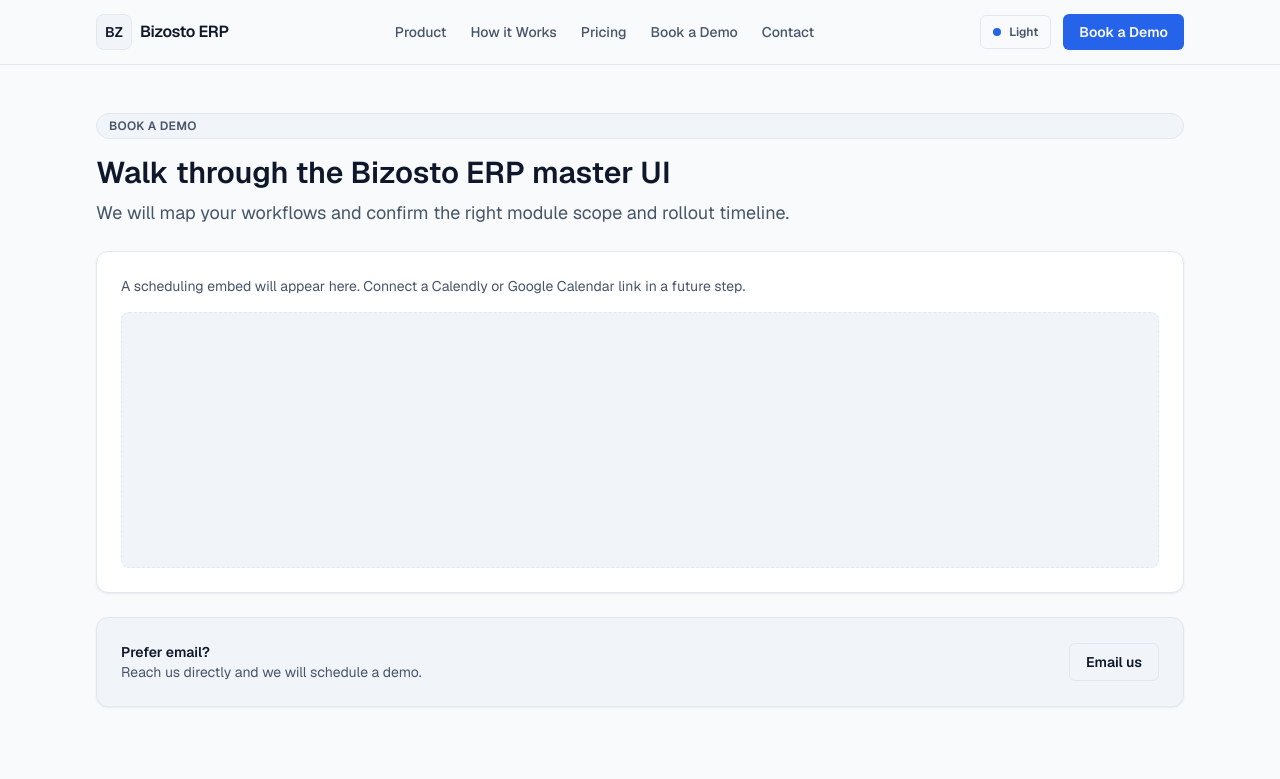
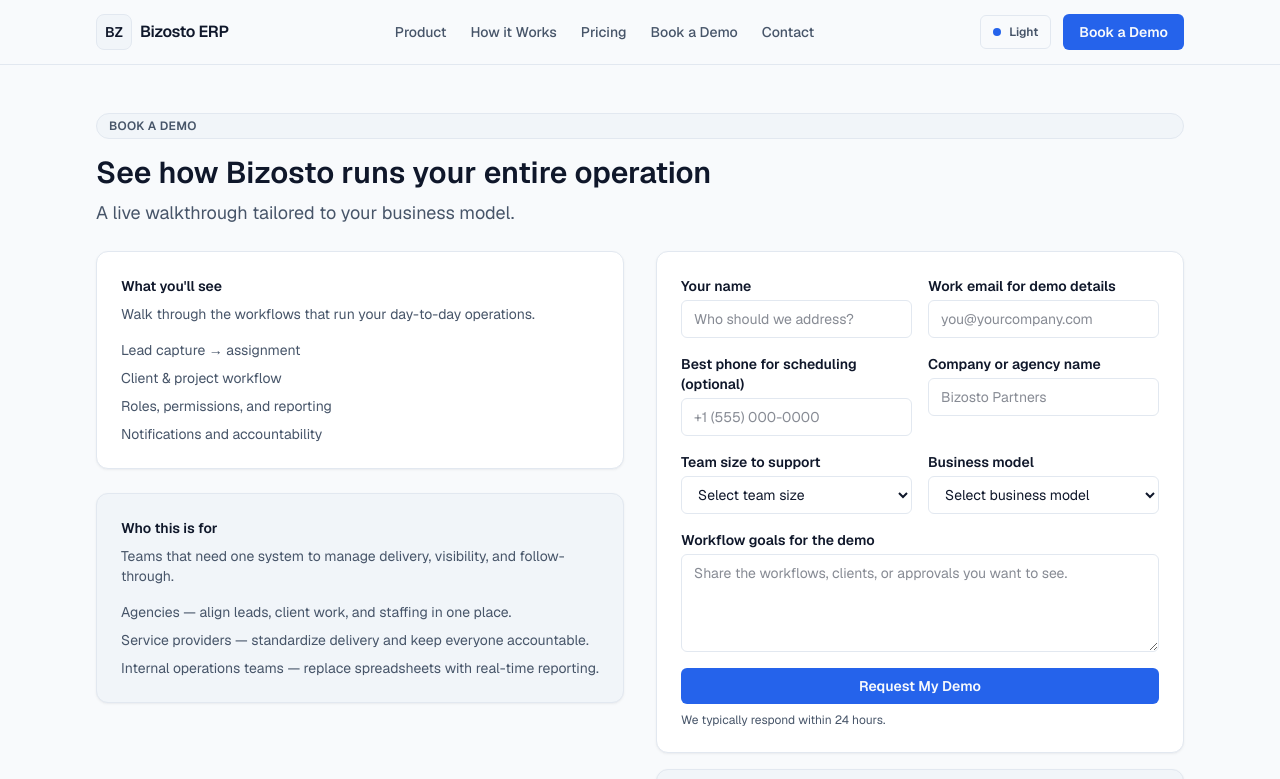
Before and after one commit to lacreativodesign/bizosto-website, a Next.js app: page /book-demo in a window 1280 px wide. Shown: the top 779 px of the page. Built offline with nearby package versions, Linux system fonts and the light colour scheme.

Commit message:
Polish Book Demo page for sales conversion

```diff
--- a/app/book-demo/page.tsx
+++ b/app/book-demo/page.tsx
@@ -2,7 +2,7 @@ import type { Metadata } from "next";
 import Container from "@/components/Container";
 import SectionHeading from "@/components/SectionHeading";
 import Card from "@/components/Card";
-import Button from "@/components/Button";
+import ContactForm from "@/components/ContactForm";
 
 export const metadata: Metadata = {
   title: "Book a Demo",
@@ -16,25 +16,51 @@ export default function BookDemoPage() {
       <Container className="space-y-6">
         <SectionHeading
           eyebrow="Book a demo"
-          title="Walk through the Bizosto ERP master UI"
-          subtitle="We will map your workflows and confirm the right module scope and rollout timeline."
+          title="See how Bizosto runs your entire operation"
+          subtitle="A live walkthrough tailored to your business model."
         />
-        <Card className="space-y-4">
-          <p className="text-sm text-muted-foreground">
-            A scheduling embed will appear here. Connect a Calendly or Google Calendar link in a future
-            step.
-          </p>
-          <div className="h-64 rounded-lg border border-dashed border-border bg-surface-muted" />
-        </Card>
-        <Card className="flex flex-col items-start justify-between gap-4 bg-surface-muted sm:flex-row sm:items-center">
-          <div>
-            <p className="text-sm font-semibold text-foreground">Prefer email?</p>
-            <p className="text-sm text-muted-foreground">Reach us directly and we will schedule a demo.</p>
+        <div className="grid gap-8 lg:grid-cols-[minmax(0,1fr)_minmax(0,1fr)]">
+          <div className="space-y-6">
+            <Card className="space-y-4">
+              <div className="space-y-2">
+                <p className="text-sm font-semibold text-foreground">What you&apos;ll see</p>
+                <p className="text-sm text-muted-foreground">
+                  Walk through the workflows that run your day-to-day operations.
+                </p>
+              </div>
+              <ul className="space-y-2 text-sm text-muted-foreground">
+                <li>Lead capture → assignment</li>
+                <li>Client &amp; project workflow</li>
+                <li>Roles, permissions, and reporting</li>
+                <li>Notifications and accountability</li>
+              </ul>
+            </Card>
+            <Card className="space-y-4 bg-surface-muted">
+              <div className="space-y-2">
+                <p className="text-sm font-semibold text-foreground">Who this is for</p>
+                <p className="text-sm text-muted-foreground">
+                  Teams that need one system to manage delivery, visibility, and follow-through.
+                </p>
+              </div>
+              <div className="space-y-2 text-sm text-muted-foreground">
+                <p>Agencies — align leads, client work, and staffing in one place.</p>
+                <p>Service providers — standardize delivery and keep everyone accountable.</p>
+                <p>Internal operations teams — replace spreadsheets with real-time reporting.</p>
+              </div>
+            </Card>
           </div>
-          <Button href="mailto:hello@bizosto.com" variant="outline">
-            Email us
-          </Button>
-        </Card>
+          <div className="space-y-4">
+            <ContactForm />
+            <Card className="space-y-2 bg-surface-muted">
+              <p className="text-sm font-semibold text-foreground">Trusted by operators</p>
+              <ul className="space-y-2 text-sm text-muted-foreground">
+                <li>Built by operators</li>
+                <li>No obligation demo</li>
+                <li>Real workflows, not slides</li>
+              </ul>
+            </Card>
+          </div>
+        </div>
       </Container>
     </div>
   );
--- a/components/ContactForm.tsx
+++ b/components/ContactForm.tsx
@@ -146,7 +146,7 @@ export default function ContactForm() {
           </div>
           <div className="flex flex-col gap-1">
             <label className="text-sm font-semibold text-foreground" htmlFor="fullName">
-              Full name
+              Your name
             </label>
             <input
               id="fullName"
@@ -154,13 +154,13 @@ export default function ContactForm() {
               value={form.fullName}
               onChange={handleChange}
               className="rounded-md border border-border bg-surface px-3 py-2 text-sm text-foreground"
-              placeholder="Jordan Ellis"
+              placeholder="Who should we address?"
             />
             {errors.fullName ? <p className="text-xs text-primary">{errors.fullName}</p> : null}
           </div>
           <div className="flex flex-col gap-1">
             <label className="text-sm font-semibold text-foreground" htmlFor="email">
-              Work email
+              Work email for demo details
             </label>
             <input
               id="email"
@@ -168,13 +168,13 @@ export default function ContactForm() {
               value={form.email}
               onChange={handleChange}
               className="rounded-md border border-border bg-surface px-3 py-2 text-sm text-foreground"
-              placeholder="you@agency.com"
+              placeholder="you@yourcompany.com"
             />
             {errors.email ? <p className="text-xs text-primary">{errors.email}</p> : null}
           </div>
           <div className="flex flex-col gap-1">
             <label className="text-sm font-semibold text-foreground" htmlFor="phone">
-              Phone
+              Best phone for scheduling (optional)
             </label>
             <input
               id="phone"
@@ -187,7 +187,7 @@ export default function ContactForm() {
           </div>
           <div className="flex flex-col gap-1">
             <label className="text-sm font-semibold text-foreground" htmlFor="company">
-              Company
+              Company or agency name
             </label>
             <input
               id="company"
@@ -201,7 +201,7 @@ export default function ContactForm() {
           </div>
           <div className="flex flex-col gap-1">
             <label className="text-sm font-semibold text-foreground" htmlFor="teamSize">
-              Team size
+              Team size to support
             </label>
             <select
               id="teamSize"
@@ -220,7 +220,7 @@ export default function ContactForm() {
           </div>
           <div className="flex flex-col gap-1">
             <label className="text-sm font-semibold text-foreground" htmlFor="serviceType">
-              Service type
+              Business model
             </label>
             <select
               id="serviceType"
@@ -229,10 +229,10 @@ export default function ContactForm() {
               onChange={handleChange}
               className="rounded-md border border-border bg-surface px-3 py-2 text-sm text-foreground"
             >
-              <option value="">Select service type</option>
+              <option value="">Select business model</option>
               <option value="agency">Agency</option>
-              <option value="dev-shop">Development shop</option>
-              <option value="marketing">Marketing firm</option>
+              <option value="service-provider">Service provider</option>
+              <option value="internal-ops">Internal operations team</option>
               <option value="consultancy">Consultancy</option>
               <option value="other">Other</option>
             </select>
@@ -240,7 +240,7 @@ export default function ContactForm() {
           </div>
           <div className="flex flex-col gap-1 md:col-span-2">
             <label className="text-sm font-semibold text-foreground" htmlFor="message">
-              Message
+              Workflow goals for the demo
             </label>
             <textarea
               id="message"
@@ -249,7 +249,7 @@ export default function ContactForm() {
               onChange={handleChange}
               rows={4}
               className="rounded-md border border-border bg-surface px-3 py-2 text-sm text-foreground"
-              placeholder="Tell us about your workflows, tools, and outcomes you need."
+              placeholder="Share the workflows, clients, or approvals you want to see."
             />
             {errors.message ? <p className="text-xs text-primary">{errors.message}</p> : null}
           </div>
@@ -260,8 +260,9 @@ export default function ContactForm() {
               variant="primary"
               aria-disabled={submitting}
             >
-              {submitting ? "Submitting..." : "Submit request"}
+              {submitting ? "Submitting..." : "Request My Demo"}
             </Button>
+            <p className="mt-2 text-xs text-muted-foreground">We typically respond within 24 hours.</p>
           </div>
         </form>
       </Card>
```
